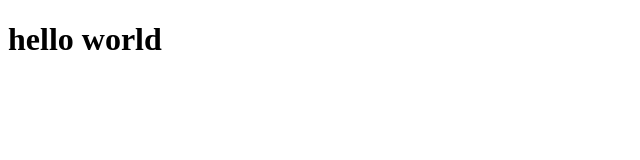
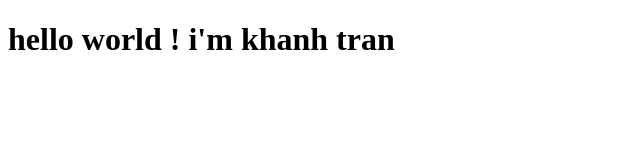
Before and after one commit to khanhdev98/coursera-test, a plain HTML site: page site/index.html in a window 1280 px wide. Shown: the whole page, without its empty margins (0-640 px from the left). Drawn offline with Linux system fonts and the light colour scheme.

Commit message:
second commit

```diff
--- a/site/index.html
+++ b/site/index.html
@@ -4,6 +4,6 @@
 	<title>Hello Coursera</title>
 </head>
 <body>
-	<h1>hello world</h1>
+	<h1>hello world ! i'm khanh tran</h1>
 </body>
 </html>
```
Also changed, not shown: site/style.css (added), 1 other file.
